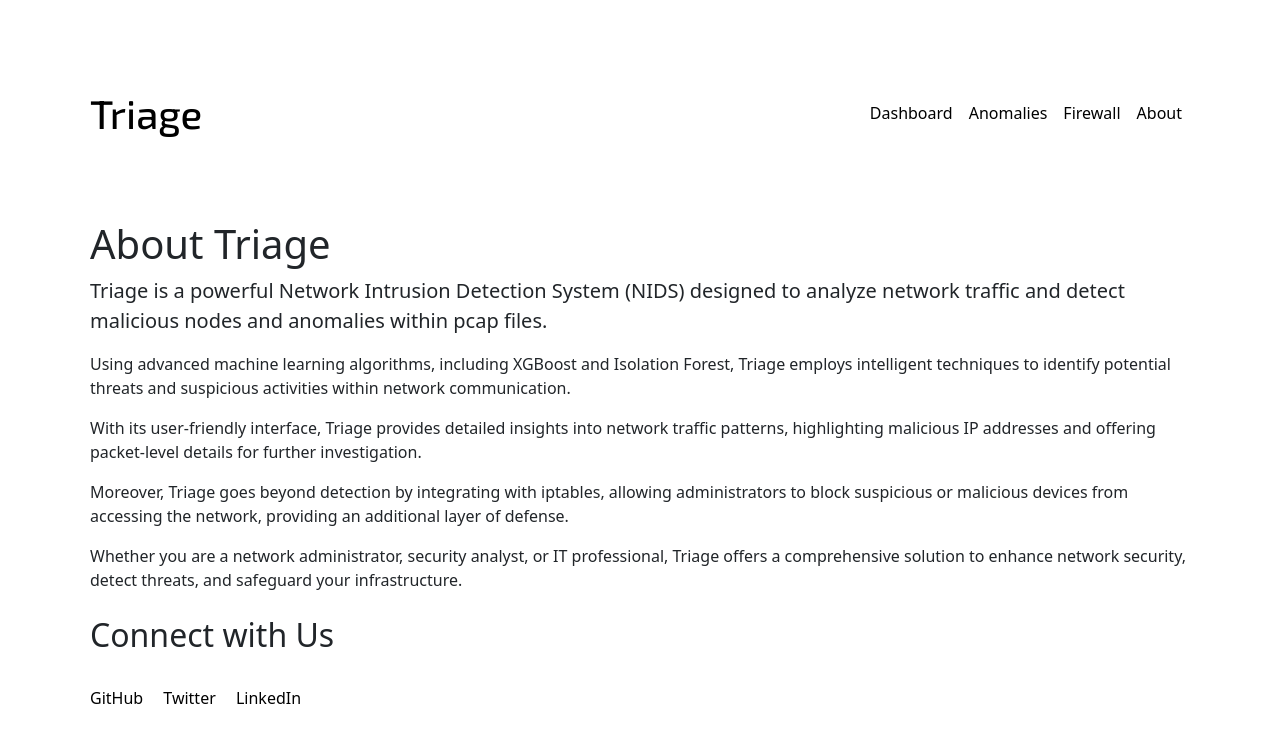
After one commit to Toymakerftw/adima, a Flask app: page /about in a window 1280 px wide. The commit adds this page. Shown: the top 745 px of the page. Run offline with Flask 3, Linux system fonts and the light colour scheme.

Commit message:
triage: Add an about page and backup the db

```diff
--- a/app.py
+++ b/app.py
@@ -493,5 +493,10 @@ def unblock_mac():
     return redirect(url_for("firewall"))
 
 
+@app.route("/about")
+def about():
+    return render_template("about.html")
+
+
 if __name__ == "__main__":
     app.run(debug=True)
--- /dev/null
+++ b/templates/about.html
@@ -0,0 +1,104 @@
+<!DOCTYPE html>
+<html>
+
+<head>
+    <title>About Triage</title>
+    <!-- Include Bootstrap CSS -->
+    <link href="https://cdn.jsdelivr.net/npm/bootstrap@5.3.0/dist/css/bootstrap.min.css" rel="stylesheet">
+    <link href="https://fonts.googleapis.com/css2?family=Exo+2:wght@500&display=swap" rel="stylesheet" />
+    <link rel="stylesheet" href="{{ url_for('static', filename='css/style.css') }}">
+    <style>
+        .lead {
+            font-size: 1.25rem;
+        }
+
+        .paragraphs {
+            margin-bottom: 1.5rem;
+        }
+
+        .social-links {
+            margin-top: 2rem;
+            list-style-type: none;
+            padding-left: 0;
+        }
+
+        .social-links li {
+            display: inline-block;
+            margin-right: 1rem;
+        }
+
+        .social-links li:last-child {
+            margin-right: 0;
+        }
+
+        .social-links a {
+            color: #000;
+            text-decoration: none;
+            transition: color 0.3s ease;
+        }
+
+        .social-links a:hover {
+            color: #6c757d;
+        }
+    </style>
+</head>
+
+<body>
+    <nav class="navbar navbar-expand-lg navbar-dark">
+        <div class="container">
+            <a class="navbar-brand" style="color:black" href="#">Triage</a>
+            <button class="navbar-toggler" type="button" data-bs-toggle="collapse" data-bs-target="#navbarNav"
+                aria-controls="navbarNav" aria-expanded="false" aria-label="Toggle navigation">
+                <span class="navbar-toggler-icon"></span>
+            </button>
+            <div class="collapse navbar-collapse" id="navbarNav">
+                <ul class="navbar-nav ms-auto">
+                    <li class="nav-item">
+                        <a class="nav-link" href="/">Dashboard</a>
+                    </li>
+                    <li class="nav-item">
+                        <a class="nav-link" href="/anomalies">Anomalies</a>
+                    </li>
+                    <li class="nav-item">
+                        <a class="nav-link" href="/firewall">Firewall</a>
+                    </li>
+                    <li class="nav-item">
+                        <a class="nav-link" href="/about">About</a>
+                    </li>
+                </ul>
+            </div>
+        </div>
+    </nav>
+    <div class="container mt-4">
+        <h1>About Triage</h1>
+        <div class="paragraphs">
+            <p class="lead">Triage is a powerful Network Intrusion Detection System (NIDS) designed to analyze network
+                traffic and detect malicious nodes and anomalies within pcap files.</p>
+            <p>Using advanced machine learning algorithms, including XGBoost and Isolation Forest, Triage employs
+                intelligent techniques to identify potential threats and suspicious activities within network
+                communication.</p>
+            <p>With its user-friendly interface, Triage provides detailed insights into network traffic patterns,
+                highlighting malicious IP addresses and offering packet-level details for further investigation.</p>
+            <p>Moreover, Triage goes beyond detection by integrating with iptables, allowing administrators to block
+                suspicious or malicious devices from accessing the network, providing an additional layer of defense.
+            </p>
+            <p>Whether you are a network administrator, security analyst, or IT professional, Triage offers a
+                comprehensive solution to enhance network security, detect threats, and safeguard your infrastructure.
+            </p>
+        </div>
+        <div class="mt-4">
+            <h2>Connect with Us</h2>
+            <ul class="social-links">
+                <li><a href="https://github.com/toymakerftw" target="_blank">GitHub</a></li>
+                <li><a href="https://twitter.com/" target="_blank">Twitter</a></li>
+                <li><a href="https://www.linkedin.com" target="_blank">LinkedIn</a></li>
+            </ul>
+        </div>
+    </div>
+
+    <!-- Include Bootstrap JavaScript (optional) -->
+    <script src="https://cdn.jsdelivr.net/npm/bootstrap@5.3.0/dist/js/bootstrap.bundle.min.js"></script>
+
+</body>
+
+</html>
--- a/templates/anomlaies.html
+++ b/templates/anomlaies.html
@@ -29,7 +29,7 @@
                         <a class="nav-link" href="/firewall">Firewall</a>
                     </li>
                     <li class="nav-item">
-                        <a class="nav-link" href="#">About</a>
+                        <a class="nav-link" href="/about">About</a>
                     </li>
                 </ul>
             </div>
--- a/templates/firewall.html
+++ b/templates/firewall.html
@@ -13,7 +13,7 @@
 <body>
     <nav class="navbar navbar-expand-lg navbar-dark">
         <div class="container">
-            <a class="navbar-brand" href="#">Triage</a>
+            <a class="navbar-brand" style="color:black" href="#">Triage</a>
             <button class="navbar-toggler" type="button" data-bs-toggle="collapse" data-bs-target="#navbarNav"
                 aria-controls="navbarNav" aria-expanded="false" aria-label="Toggle navigation">
                 <span class="navbar-toggler-icon"></span>
@@ -30,7 +30,7 @@
                         <a class="nav-link" href="/firewall">Firewall</a>
                     </li>
                     <li class="nav-item">
-                        <a class="nav-link" href="#">About</a>
+                        <a class="nav-link" href="/about">About</a>
                     </li>
                 </ul>
             </div>
--- a/templates/packet_details.html
+++ b/templates/packet_details.html
@@ -29,7 +29,7 @@
             <a class="nav-link" href="/firewall">Firewall</a>
           </li>
           <li class="nav-item">
-            <a class="nav-link" href="#">About</a>
+            <a class="nav-link" href="/about">About</a>
           </li>
         </ul>
       </div>
```
Also changed, not shown: templates/highband_nodes.html (added, +17 -0 lines), templates/index.html (+7 -5 lines), templates/result.html (+16 -21 lines), 1 other file.
